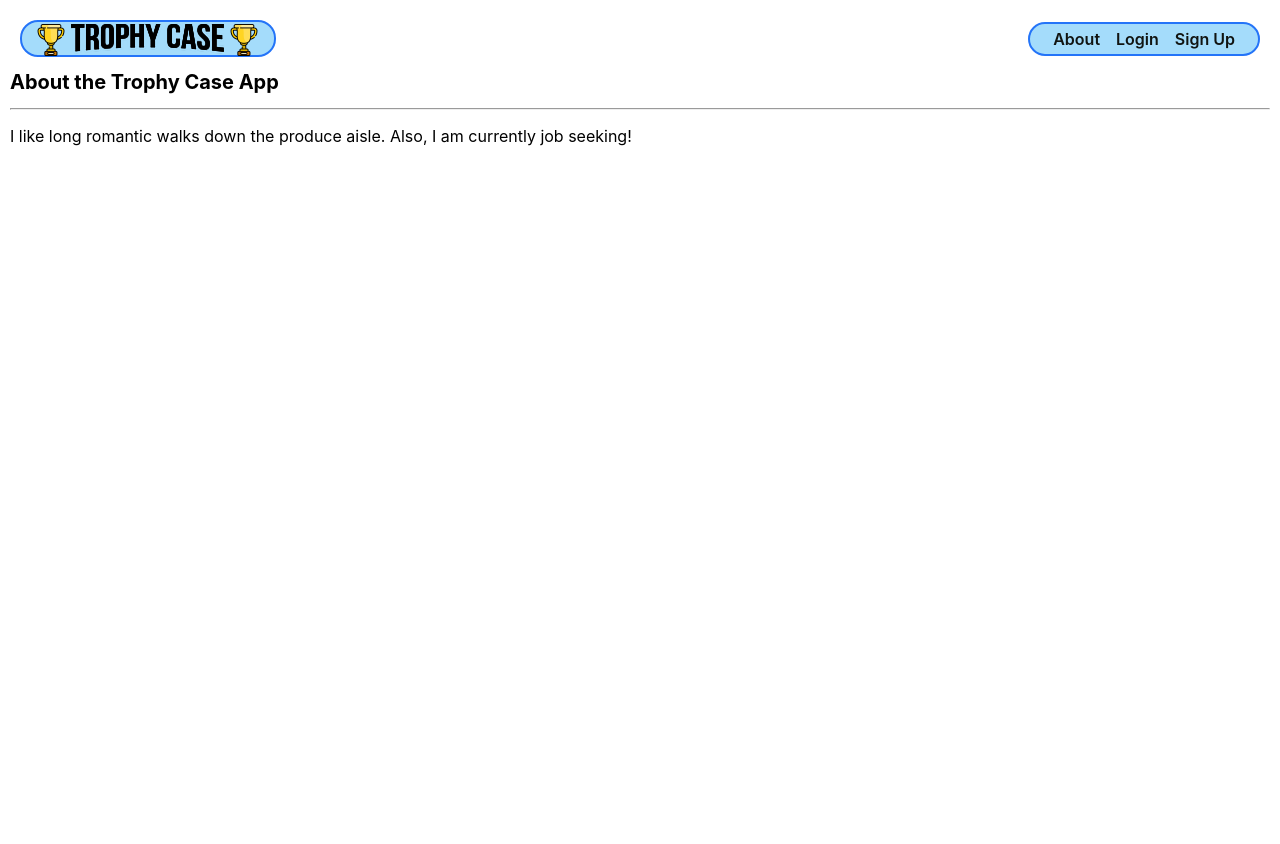
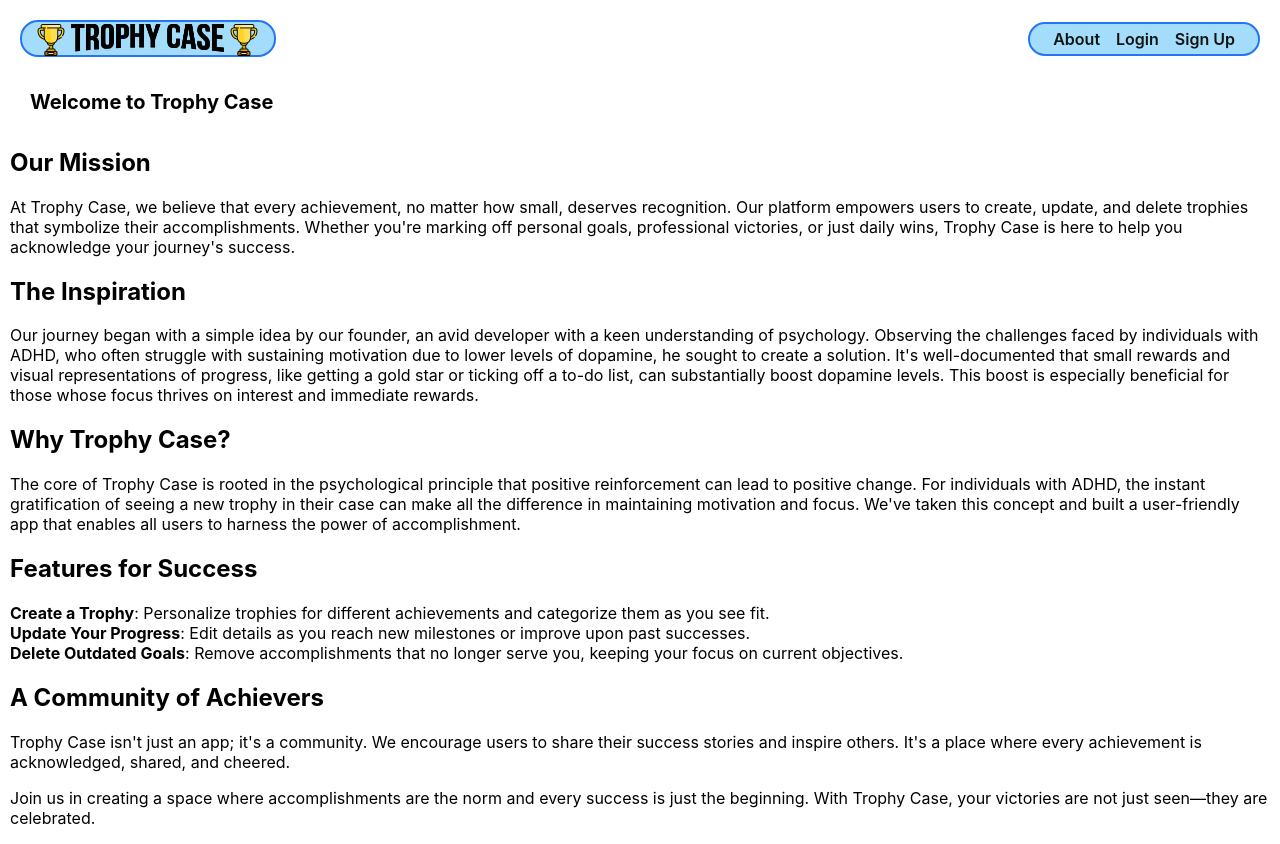
Before and after one commit to NSnyc/trophy-case, a Django app: page /about in a window 1280 px wide. Before the commit the page ends 146 px from the top, so only its background shows below. Run offline with Django 4.2, Linux system fonts and the light colour scheme.

Commit message:
Update About Page

```diff
--- a/main_app/templates/about.html
+++ b/main_app/templates/about.html
@@ -3,10 +3,40 @@
 {% block content %}
 
 <body>
-<h1>About the Trophy Case App</h1>
-<hr />
-<p class="page-content">
-  I like long romantic walks down the produce aisle. Also, I am currently job seeking!
-</p>
+  <header>
+      <h1>Welcome to Trophy Case</h1>
+  </header>
+  <div class="page-content">
+      <section id="mission">
+          <h2>Our Mission</h2>
+          <p>At Trophy Case, we believe that every achievement, no matter how small, deserves recognition. Our platform empowers users to create, update, and delete trophies that symbolize their accomplishments. Whether you're marking off personal goals, professional victories, or just daily wins, Trophy Case is here to help you acknowledge your journey's success.</p>
+      </section>
+
+      <section id="inspiration">
+          <h2>The Inspiration</h2>
+          <p>Our journey began with a simple idea by our founder, an avid developer with a keen understanding of psychology. Observing the challenges faced by individuals with ADHD, who often struggle with sustaining motivation due to lower levels of dopamine, he sought to create a solution. It's well-documented that small rewards and visual representations of progress, like getting a gold star or ticking off a to-do list, can substantially boost dopamine levels. This boost is especially beneficial for those whose focus thrives on interest and immediate rewards.</p>
+      </section>
+
+      <section id="why-trophy">
+          <h2>Why Trophy Case?</h2>
+          <p>The core of Trophy Case is rooted in the psychological principle that positive reinforcement can lead to positive change. For individuals with ADHD, the instant gratification of seeing a new trophy in their case can make all the difference in maintaining motivation and focus. We've taken this concept and built a user-friendly app that enables all users to harness the power of accomplishment.</p>
+      </section>
+
+      <section id="features">
+          <h2>Features for Success</h2>
+          <ul>
+              <li><strong>Create a Trophy</strong>: Personalize trophies for different achievements and categorize them as you see fit.</li>
+              <li><strong>Update Your Progress</strong>: Edit details as you reach new milestones or improve upon past successes.</li>
+              <li><strong>Delete Outdated Goals</strong>: Remove accomplishments that no longer serve you, keeping your focus on current objectives.</li>
+          </ul>
+      </section>
+
+      <section id="community">
+          <h2>A Community of Achievers</h2>
+          <p>Trophy Case isn't just an app; it's a community. We encourage users to share their success stories and inspire others. It's a place where every achievement is acknowledged, shared, and cheered.</p>
+          <p>Join us in creating a space where accomplishments are the norm and every success is just the beginning. With Trophy Case, your victories are not just seen—they are celebrated.</p>
+      </section>
+  </div>
+</body>
 
 {% endblock %}
```
